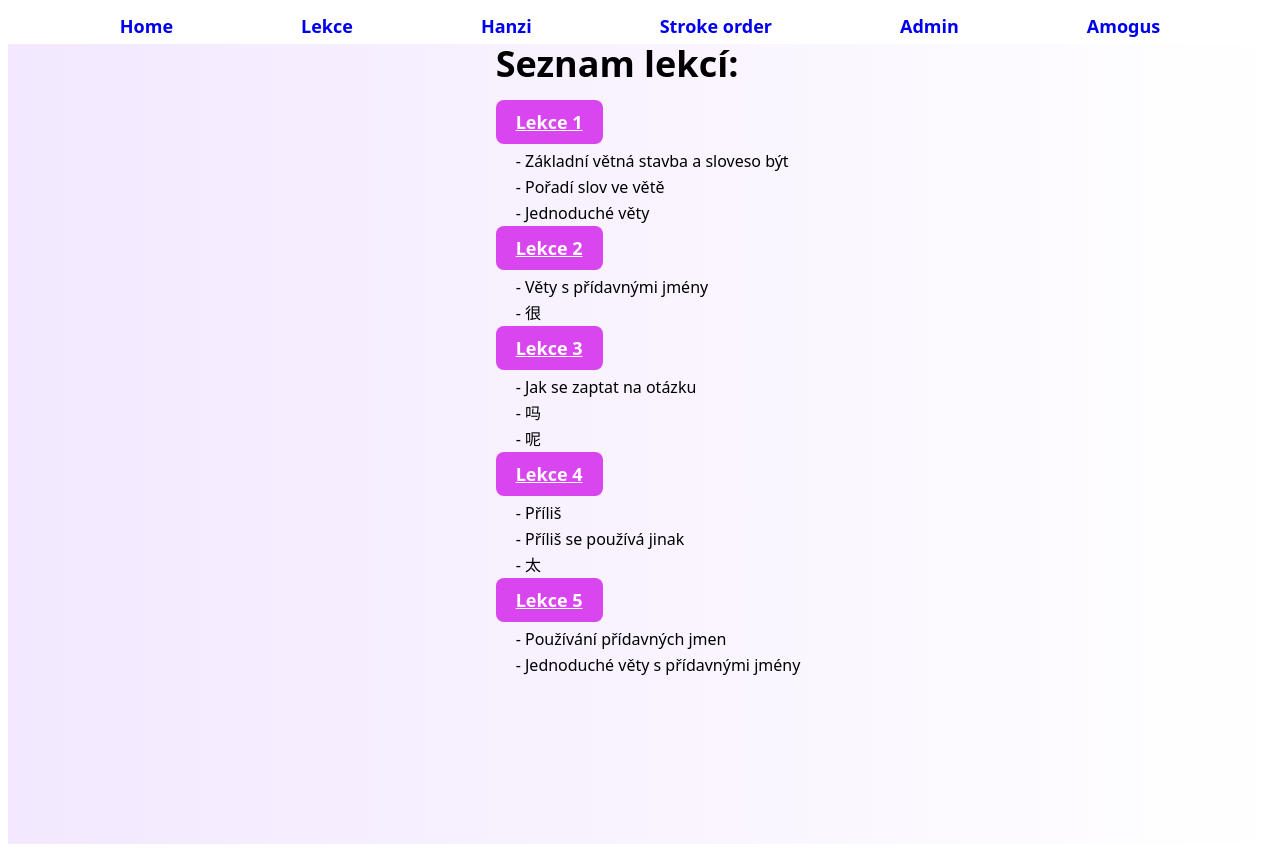
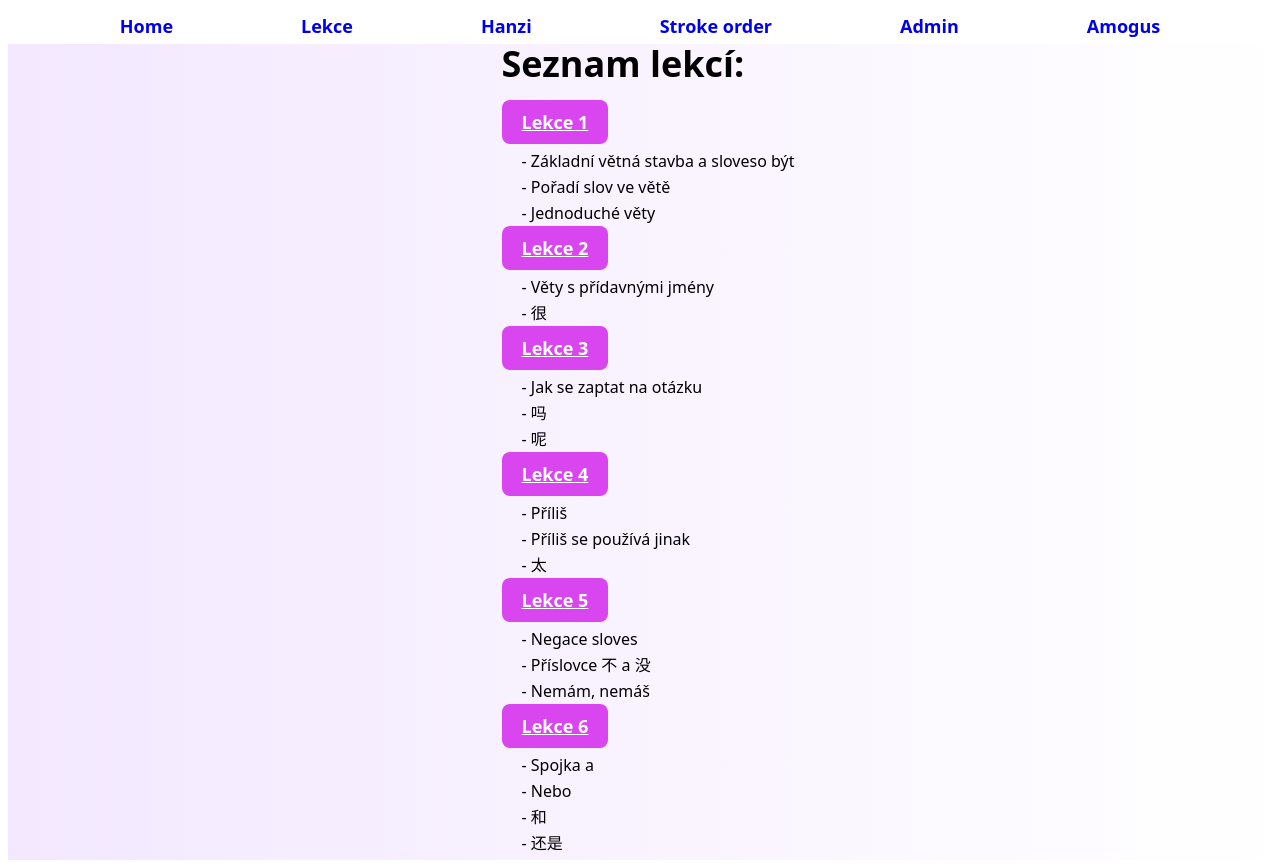
Before and after one commit to kokssik/ChineseApp2, a SvelteKit app: page /lekce in a window 1280 px wide. Built offline with nearby package versions, Linux system fonts and the light colour scheme.

Commit message:
lessons++

```diff
--- a/src/routes/lekce/+page.svelte
+++ b/src/routes/lekce/+page.svelte
@@ -32,8 +32,13 @@
     />
     <Seznam
       nadpis="Lekce 5"
-      odkaz="/lekce/4"
-      subs={["Používání přídavných jmen", "Jednoduché věty s přídavnými jmény"]}
+      odkaz="/lekce/5"
+      subs={["Negace sloves", "Příslovce 不 a 没", "Nemám, nemáš"]}
+    />
+    <Seznam
+      nadpis="Lekce 6"
+      odkaz="/lekce/6"
+      subs={["Spojka a", "Nebo", "和", "还是"]}
     />
   </div>
 </div>
```
Also changed, not shown: 1 other file (tests, documents, lock files or other folders).
